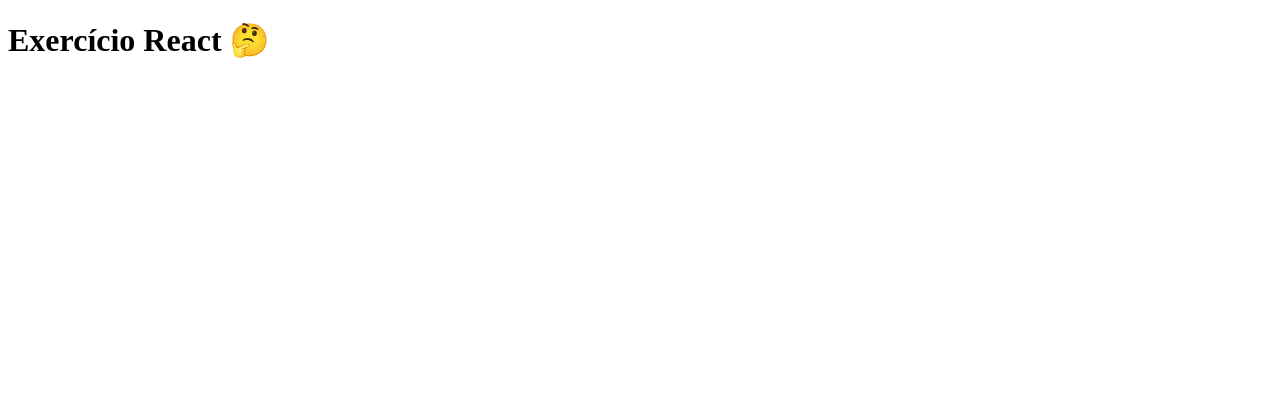
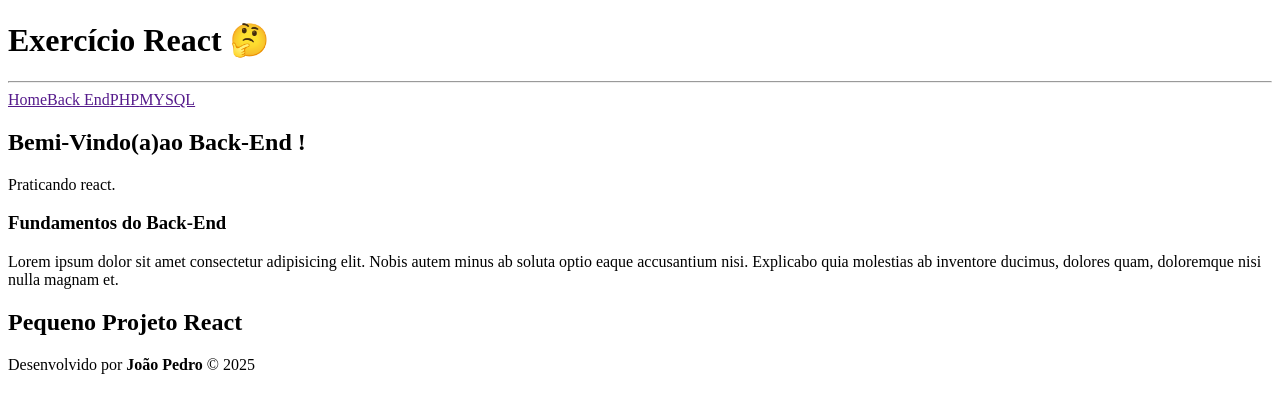
Before and after one commit to joaopedro-style/exercicio-react, a React (Vite) app: page / in a window 1280 px wide. Shown: the top 412 px of the page. Built offline with nearby package versions, Linux system fonts and the light colour scheme.

Commit message:
Aplicando sintaxe JSX no App.tsx

```diff
--- a/src/App.tsx
+++ b/src/App.tsx
@@ -1,3 +1,40 @@
 export default function App() {
-  return <h1>Exercício React 🤔</h1>;
+  return (
+    <>
+      <header>
+        <h1>Exercício React 🤔</h1>
+        <hr />
+        <nav>
+          <a href="">Home</a>
+          <a href="">Back End</a>
+          <a href="">PHP</a>
+          <a href="">MYSQL</a>
+        </nav>
+      </header>
+
+      <main>
+        <section>
+          <h2>Bemi-Vindo(a)ao Back-End !</h2>
+          <p>Praticando react.</p>
+
+          <article>
+            <h3>Fundamentos do Back-End</h3>
+            <p>
+              Lorem ipsum dolor sit amet consectetur adipisicing elit. Nobis
+              autem minus ab soluta optio eaque accusantium nisi. Explicabo quia
+              molestias ab inventore ducimus, dolores quam, doloremque nisi
+              nulla magnam et.
+            </p>
+          </article>
+        </section>
+      </main>
+
+      <footer>
+        <h2>Pequeno Projeto React</h2>
+        <p>
+          Desenvolvido por <b>João Pedro</b> &copy; 2025
+        </p>
+      </footer>
+    </>
+  );
 }
```
